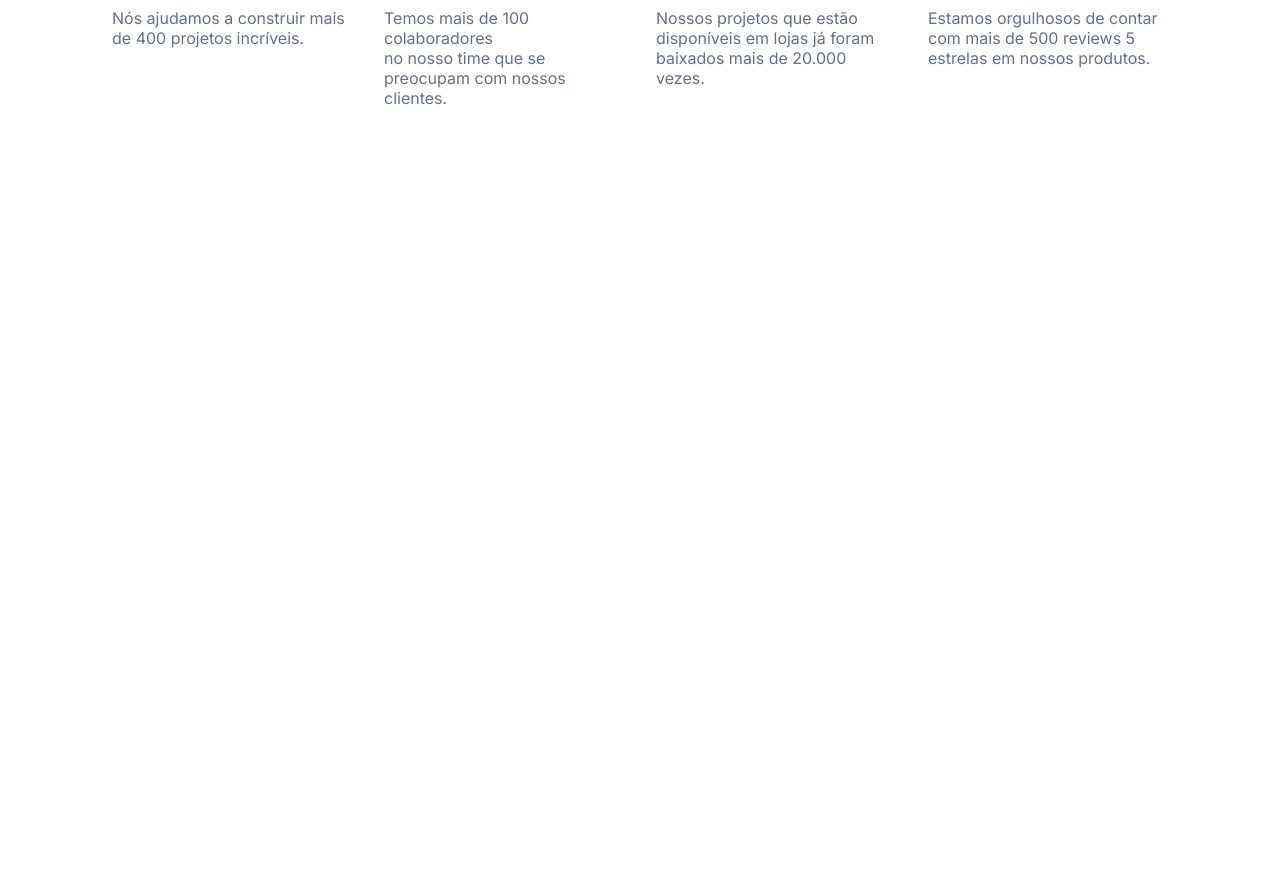
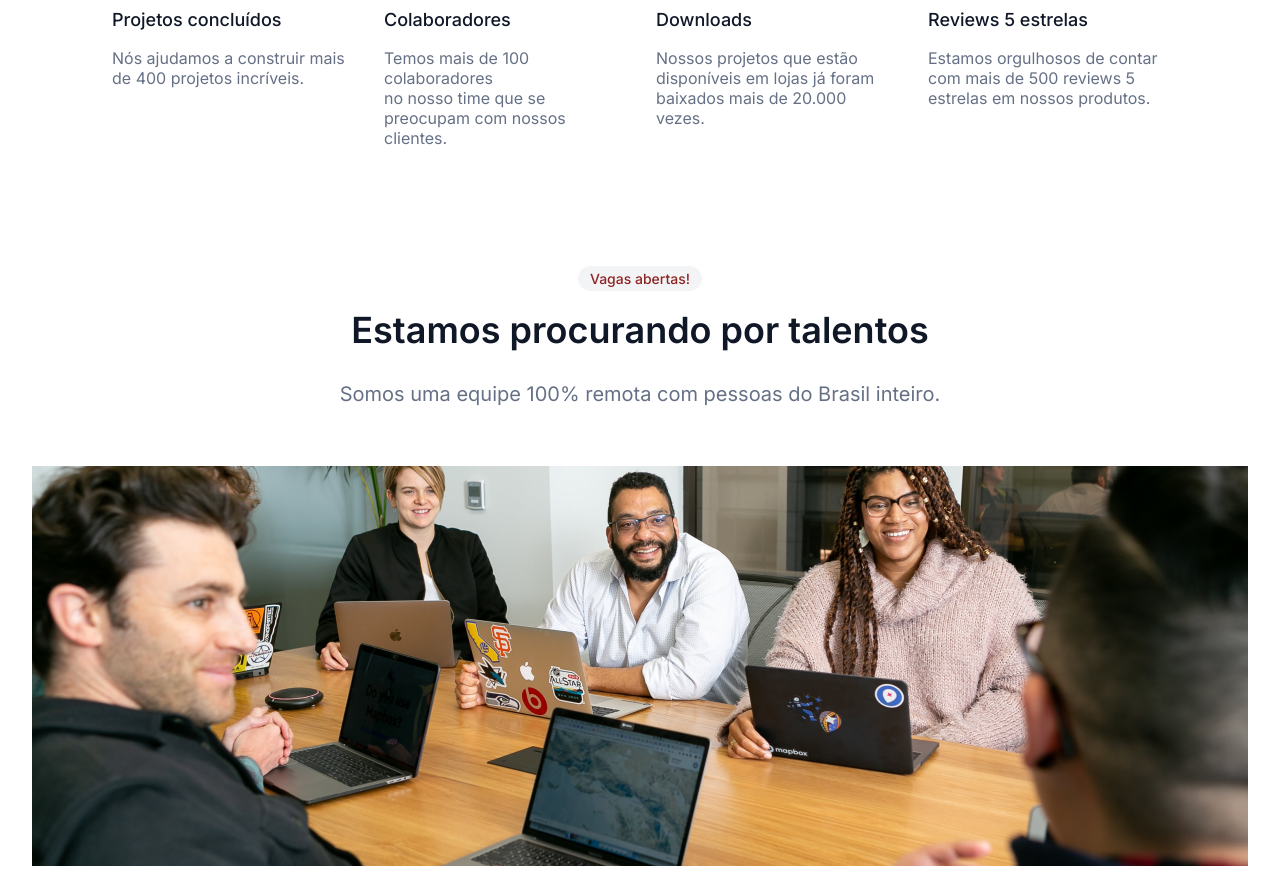
Before and after one commit to LucasMB21/7daysofcode-html-css, a plain HTML site: page index.html in a window 1280 px wide. Shown: the part 510-1380 px from the top of the page. Before the commit the page ends 800 px from the top, so only its background shows below. Drawn offline with Linux system fonts and the light colour scheme.

Commit message:
update day four

```diff
--- a/index.html
+++ b/index.html
@@ -55,6 +55,14 @@
                     <p class="metricas__container__informacoes-conteudo">Estamos orgulhosos de contar com mais de 500 reviews 5 estrelas em nossos produtos.</p>
                 </div>
             </section>
+            <section class="vagas">
+                <div class="vagas__informacoes">
+                    <span class="vagas__informacoes-inicio">Vagas abertas!</span>
+                    <h2 class="vagas__informacoes-subtitulo">Estamos procurando por talentos</h2>
+                    <p class="vagas__informacoes-paragrafo">Somos uma equipe 100% remota com pessoas do Brasil inteiro.</p>
+                    <img src="img/Image.png" alt="Imagem do time de contratação" class="vagas__informacoes-imagem">
+                </div>
+            </section>
         </main>
     </body>
 
--- a/style.css
+++ b/style.css
@@ -4,6 +4,7 @@
     --cor-cinza-botão: #667085;
     --cor-vermelha: #8E2424;
     --cor-preta-texto: #101828;
+    --cor-cinza-claro: #F3F4F6;
     --fonte-principal: "Inter";
 }
 
@@ -105,6 +106,7 @@ body {
     justify-content: center;
     padding: 0 112px;
     gap: 32px;
+    margin-top: 40px;
 }
 
 .metricas__container__informacoes {
@@ -130,6 +132,38 @@ body {
     color: var(--cor-cinza-botão);
     font-weight: 400;
     font-size: 16px;
+}
+
+.vagas {
+    margin-top: 80px;
+}
+
+.vagas__informacoes-inicio {
+    color: var(--cor-vermelha);
+    background-color: var(--cor-cinza-claro);
+    font-weight: 500;
+    font-size: 14px;
+    padding: 4px 12px;
+    border-radius: 16px;
+}
+
+.vagas__informacoes-subtitulo {
+    color: var(--cor-preta-texto);
+    font-weight: 600;
+    font-size: 36px;
+    margin-top: 20px;
+}
+
+.vagas__informacoes-paragrafo {
+    color: var(--cor-cinza-botão);
+    font-weight: 400;
+    font-size: 20px;
+    margin-top: 20px;
+}
+
+.vagas__informacoes-imagem {
+    width: auto;
+    margin-top: 40px;
 }
 
 @media (max-width: 768px) {
```
Also changed, not shown: img/Image.png (added).
